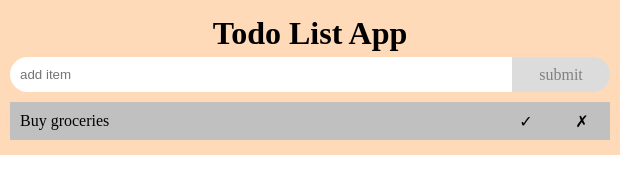
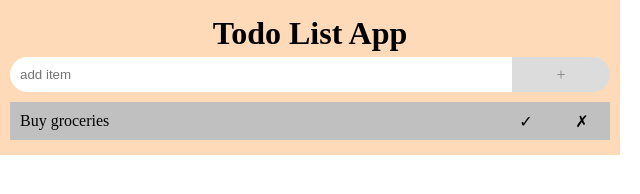
Before and after one commit to albeey/todo-list, a plain HTML site: page index.html in a window 1280 px wide. Shown: the full height of the page, 0-640 px from the left. Drawn offline with Linux system fonts and the light colour scheme.

Commit message:
changed submit button

```diff
--- a/index.html
+++ b/index.html
@@ -14,7 +14,7 @@
 
         <div class="add-new-item">
             <input type="text" id="textBox" placeholder="add item">
-            <span id="submit-button">submit</span>
+            <span id="submit-button">+</span>
         </div>
 
         <div class="list">
```
